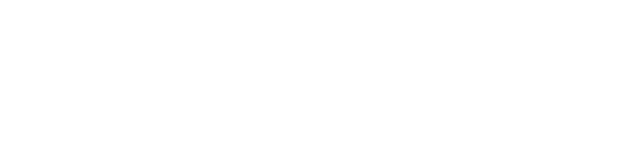
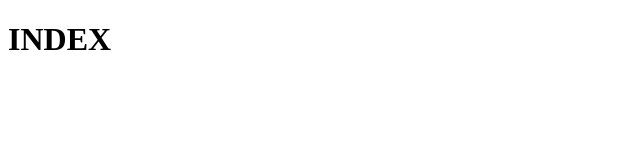
Before and after one commit to NavneethMNambiar/assignment4, a plain HTML site: page index.html in a window 1280 px wide. Shown: the whole page, without its empty margins (0-640 px from the left). Drawn offline with Linux system fonts and the light colour scheme.

Commit message:
+index Heading

```diff
--- a/index.html
+++ b/index.html
@@ -6,6 +6,6 @@
     <title>Index</title>
 </head>
 <body>
-
+    <h1>INDEX</h1>
 </body>
 </html>
```
